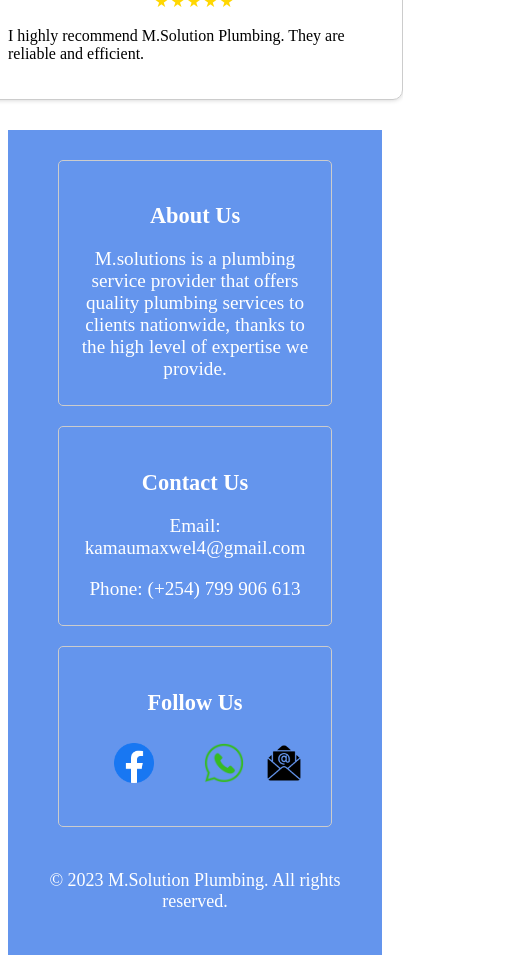
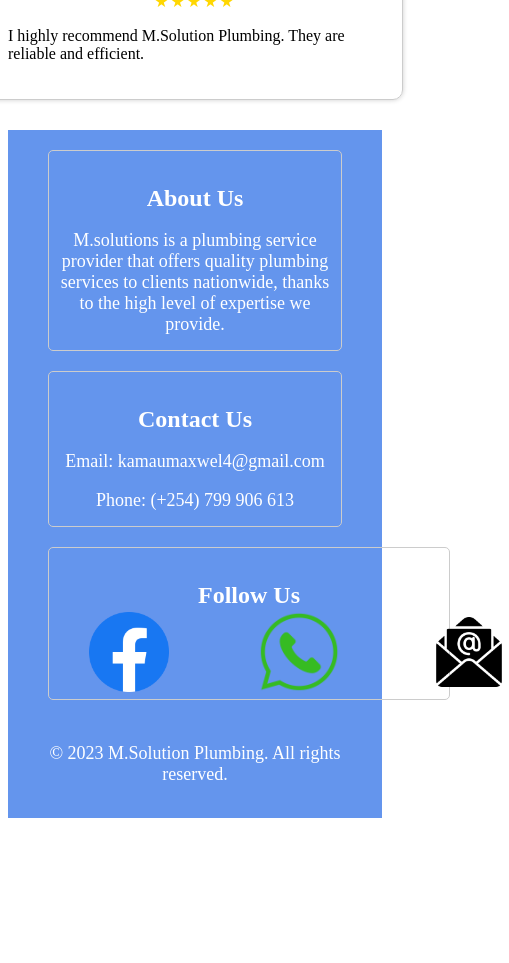
Before and after one commit to Alex-gikungu/plumbing_app, a React (Vite) app: page / in a window 390 px wide. Shown: the part 2740-3703 px from the top of the page, 509 px wide, since content can reach past the window. After the commit the page ends 3566 px from the top, so only its background shows below. Built offline with nearby package versions, Linux system fonts and the light colour scheme.

Commit message:
added media query

```diff
--- a/src/index.css
+++ b/src/index.css
@@ -441,60 +441,27 @@ height: 10px;
 }
 
 
+/* Media Query for Smartphones */
 
-
-/* Default styles for larger screens */
-
-/* ... (Your existing styles) ... */
-
-/* Media query for smartphones */
-@media (max-width: 768px) {
-  /* ... (Your existing smartphone styles) ... */
-
-  /* Footer section styles for smartphones */
+@media screen and (max-width: 767px) {
+  /* Footer */
   .footer {
-    padding: 20px; /* Add some padding to the footer for smartphones */
-  }
-
-  .footer-content {
-    flex-direction: column; /* Stack footer content vertically for smartphones */
+    padding: 10px; /* Adjust the padding to make the footer smaller */
   }
 
   .footer-section {
-    flex: 1;
+    flex: 1 0 calc(33.33% - 20px); /* Reduce the width of each footer section */
     margin: 10px;
-    padding: 20px;
-    border: 1px solid #ccc;
-    border-radius: 5px;
-    text-align: center; /* Center align footer sections for smartphones */
+    padding: 10px;
+    font-size: small; /* Reduce the font size */
   }
 
-  .footer-section h3 {
-    font-size: 1.4rem; /* Adjust heading font size for smartphones */
-  }
-
-  .footer-section p {
-    font-size: 1.2rem; /* Adjust paragraph font size for smartphones */
-  }
-
-  /* Social links alignment for smartphones */
-  .social-links {
-    flex-direction: row; /* Display social links horizontally for smartphones */
-  }
-
-  #facebook,
-  #whatsapp,
-  #gmail {
-    width: auto; /* Adjust the width of social links for smartphones */
-    margin: 5px; /* Add some margin between social links for smartphones */
-  }
-
-  #facebook img,
-  #whatsapp img,
-  #gmail img {
-    width: 40px; /* Adjust the size of social icons for smartphones */
+  /* Images in the footer */
+  .social-links img {
+    width: 40px; /* Reduce the width of social media icons */
   }
 }
+
 
 
 
```
